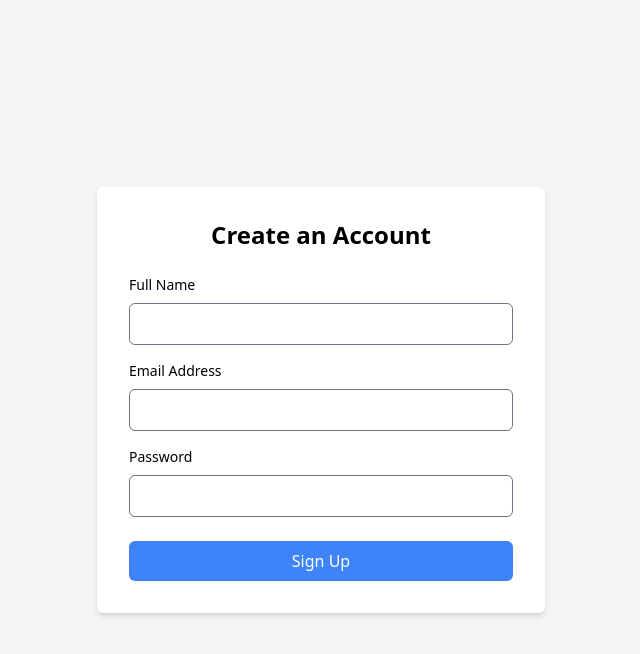
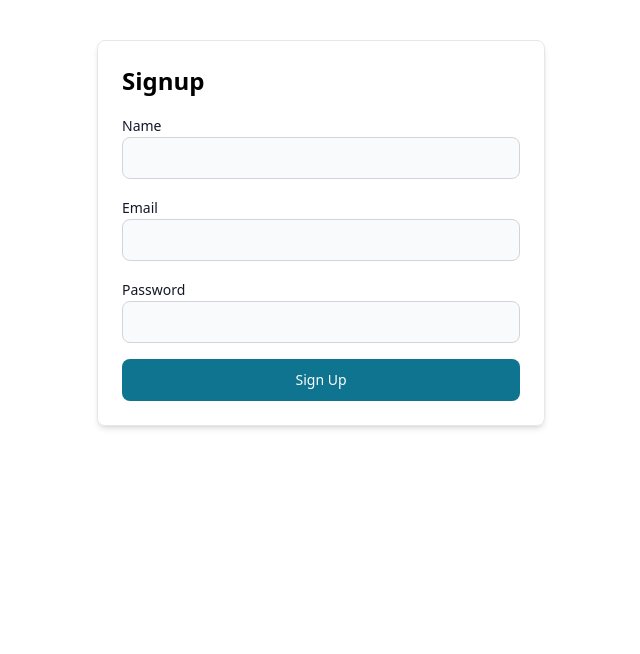
Before and after one commit to SooryaCodes/Helmet-Accident-Detection-IOT, a React (Vite) app in the folder client/: page /signup in a window 1280 px wide. Shown: the top 654 px of the page, without its empty margins (319-959 px from the left). Built offline with nearby package versions, Linux system fonts and the light colour scheme; no server answers.

Commit message:
backend cors added, front end updated

```diff
--- a/client/package.json
+++ b/client/package.json
@@ -14,6 +14,7 @@
     "typecheck": "tsc --noEmit"
   },
   "dependencies": {
+    "axios": "^1.7.9",
     "firebase": "^11.0.2",
     "flowbite-react": "^0.8.0",
     "react": "^18.2.0",
--- a/client/src/App.tsx
+++ b/client/src/App.tsx
@@ -1,32 +1,21 @@
-// import { DarkThemeToggle } from "flowbite-react";
-
-// App.tsx
+// src/App.tsx
 import React from 'react';
 import { BrowserRouter as Router, Routes, Route } from 'react-router-dom';
-import Login from './pages/Login';
-import EmergencyContacts from './pages/EmergencyContacts';
-import SignUp from './pages/Signup';
+import Signup from './pages/Signup';
 import Home from './pages/Home';
+import { UserProvider } from './context/UserContext'; // Import the UserProvider
 
 const App: React.FC = () => {
-
   return (
-    <Router>
-      <Routes>
-        <Route path="/login" element={<Login />} />
-        <Route path="/signup" element={<SignUp />} />
-        <Route path="/emergency-contacts" element={<EmergencyContacts />} />
-        <Route path="/" element={<Home/>} />
-      </Routes>
-    </Router>
+    <UserProvider>
+      <Router>
+        <Routes>
+          <Route path="/signup" element={<Signup />} />
+          <Route path="/" element={<Home />} />
+        </Routes>
+      </Router>
+    </UserProvider>
   );
 };
 
 export default App;
-
-
-
-// <main className="flex min-h-screen items-center justify-center gap-2 dark:bg-gray-800">
-// <h1 className="text-2xl dark:text-white">Flowbite React + Vite</h1>
-// <DarkThemeToggle />
-// </main>
--- /dev/null
+++ b/client/src/config/axios.ts
@@ -0,0 +1,37 @@
+// src/utils/axiosConfig.ts
+import axios from 'axios';
+
+// Create an Axios instance
+const axiosInstance = axios.create({
+  baseURL: import.meta.env.VITE_BACKEND_URL,  // Using Vite's environment variable
+  headers: {
+    'Content-Type': 'application/json',
+    // Add other headers if necessary, like authorization
+  },
+});
+
+// Optionally add interceptors for adding tokens or handling errors globally
+axiosInstance.interceptors.request.use(
+  (config) => {
+    // Add Authorization token if it exists in localStorage
+    const token = localStorage.getItem('token');
+    if (token) {
+      config.headers['Authorization'] = `Bearer ${token}`;
+    }
+    return config;
+  },
+  (error) => Promise.reject(error)
+);
+
+axiosInstance.interceptors.response.use(
+  (response) => response,
+  (error) => {
+    // Handle global error responses, like 401 (Unauthorized)
+    if (error.response?.status === 401) {
+      console.log('Unauthorized, please login.');
+    }
+    return Promise.reject(error);
+  }
+);
+
+export default axiosInstance;
--- /dev/null
+++ b/client/src/context/UserContext.tsx
@@ -0,0 +1,50 @@
+import React, { createContext, useState, useContext, ReactNode } from 'react';
+
+// Define types for User and Context data
+interface User {
+    _id: string;
+    name: string;
+    email: string;
+}
+
+interface UserContextType {
+    user: User | null;
+    setUserData: (user: User) => void;
+    clearUserData: () => void;
+}
+
+// Create context
+const UserContext = createContext<UserContextType | undefined>(undefined);
+
+// Create a custom hook to use user data
+export const useUserContext = (): UserContextType => {
+    const context = useContext(UserContext);
+    if (!context) {
+        throw new Error('useUserContext must be used within a UserProvider');
+    }
+    return context;
+};
+
+// UserContext provider
+interface UserProviderProps {
+    children: ReactNode;
+}
+
+export const UserProvider: React.FC<UserProviderProps> = ({ children }) => {
+    const [user, setUser] = useState<User | null>(null);
+
+    const setUserData = (user: User) => {
+        setUser(user);
+    };
+
+    const clearUserData = () => {
+        setUser(null);
+    };
+
+    return (
+        <UserContext.Provider value= {{ user, setUserData, clearUserData }
+}>
+    { children }
+    </UserContext.Provider>
+  );
+};
--- a/client/src/pages/Signup.tsx
+++ b/client/src/pages/Signup.tsx
@@ -1,76 +1,87 @@
-// SignUp.tsx
-import React, { useState } from 'react';
-import { auth, db } from '../firebase';
-import { createUserWithEmailAndPassword } from 'firebase/auth';
-import { doc, setDoc } from 'firebase/firestore';
+// src/pages/Signup.tsx
+import React, { useState, ChangeEvent, FormEvent } from 'react';
+import { Button, Label, TextInput } from 'flowbite-react';
+import axios from '../config/axios'; // Import your Axios instance
+import { useUserContext } from '../context/UserContext';
 import { useNavigate } from 'react-router-dom';
 
-const SignUp: React.FC = () => {
-  const [email, setEmail] = useState('');
-  const [password, setPassword] = useState('');
-  const [name, setName] = useState('');
-  const [error, setError] = useState('');
+interface FormData {
+  name: string;
+  email: string;
+  password: string;
+}
+
+const Signup: React.FC = () => {
+  const { setUserData } = useUserContext(); // Access the context to store user data
+  const [formData, setFormData] = useState<FormData>({ name: '', email: '', password: '' });
+  const [error, setError] = useState<string>('');
   const navigate = useNavigate();
 
-  const handleSignUp = async () => {
+  // Handle input changes
+  const handleInputChange = (e: ChangeEvent<HTMLInputElement>) => {
+    const { name, value } = e.target;
+    setFormData((prev) => ({ ...prev, [name]: value }));
+  };
+
+  // Handle form submission
+  const handleSubmit = async (e: FormEvent) => {
+    e.preventDefault();
     try {
-      const userCredential = await createUserWithEmailAndPassword(auth, email, password);
-      const user = userCredential.user;
+      const response = await axios.post('/api/signup', formData);
+      const { token, user } = response.data;
 
-      // Save user data to Firestore
-      await setDoc(doc(db, 'users', user.uid), {
-        name,
-        email,
-        emergencyContacts: [], // Placeholder for emergency contacts
-      });
-
-      navigate('/emergency-contacts'); // Redirect to next page
+      localStorage.setItem('token', token); // Store the token in local storage
+      setUserData(user); // Store user data in context
+      navigate('/dashboard'); // Redirect to dashboard after successful signup
     } catch (err: any) {
-      setError(err.message);
+      setError(err.response?.data?.message || 'Signup failed');
     }
   };
 
   return (
-    <div className="flex h-screen items-center justify-center bg-gray-100">
-      <div className="max-w-md w-full bg-white shadow-md rounded-md p-8">
-        <h2 className="text-2xl font-bold text-center mb-6">Create an Account</h2>
-        {error && <p className="text-red-500 mb-4">{error}</p>}
-        <div>
-          <label className="block mb-2 text-sm font-medium">Full Name</label>
-          <input
+    <div className="max-w-md mx-auto mt-10 p-6 border rounded-lg shadow-md">
+      <h2 className="text-2xl font-semibold mb-4">Signup</h2>
+      {error && <p className="text-red-500 text-sm mb-2">{error}</p>}
+      <form onSubmit={handleSubmit}>
+        <div className="mb-4">
+          <Label htmlFor="name">Name</Label>
+          <TextInput
+            id="name"
+            name="name"
             type="text"
-            className="w-full px-4 py-2 border rounded-md focus:outline-none focus:ring focus:ring-blue-300"
-            value={name}
-            onChange={(e) => setName(e.target.value)}
+            value={formData.name}
+            onChange={handleInputChange}
+            required
           />
         </div>
-        <div className="mt-4">
-          <label className="block mb-2 text-sm font-medium">Email Address</label>
-          <input
+        <div className="mb-4">
+          <Label htmlFor="email">Email</Label>
+          <TextInput
+            id="email"
+            name="email"
             type="email"
-            className="w-full px-4 py-2 border rounded-md focus:outline-none focus:ring focus:ring-blue-300"
-            value={email}
-            onChange={(e) => setEmail(e.target.value)}
+            value={formData.email}
+            onChange={handleInputChange}
+            required
           />
         </div>
-        <div className="mt-4">
-          <label className="block mb-2 text-sm font-medium">Password</label>
-          <input
+        <div className="mb-4">
+          <Label htmlFor="password">Password</Label>
+          <TextInput
+            id="password"
+            name="password"
             type="password"
-            className="w-full px-4 py-2 border rounded-md focus:outline-none focus:ring focus:ring-blue-300"
-            value={password}
-            onChange={(e) => setPassword(e.target.value)}
+            value={formData.password}
+            onChange={handleInputChange}
+            required
           />
         </div>
-        <button
-          onClick={handleSignUp}
-          className="w-full mt-6 bg-blue-500 text-white py-2 rounded-md hover:bg-blue-600"
-        >
+        <Button type="submit" className="w-full">
           Sign Up
-        </button>
-      </div>
+        </Button>
+      </form>
     </div>
   );
 };
 
-export default SignUp;
+export default Signup;
```
Also changed, not shown: 2 other files (tests, documents, lock files or other folders).
